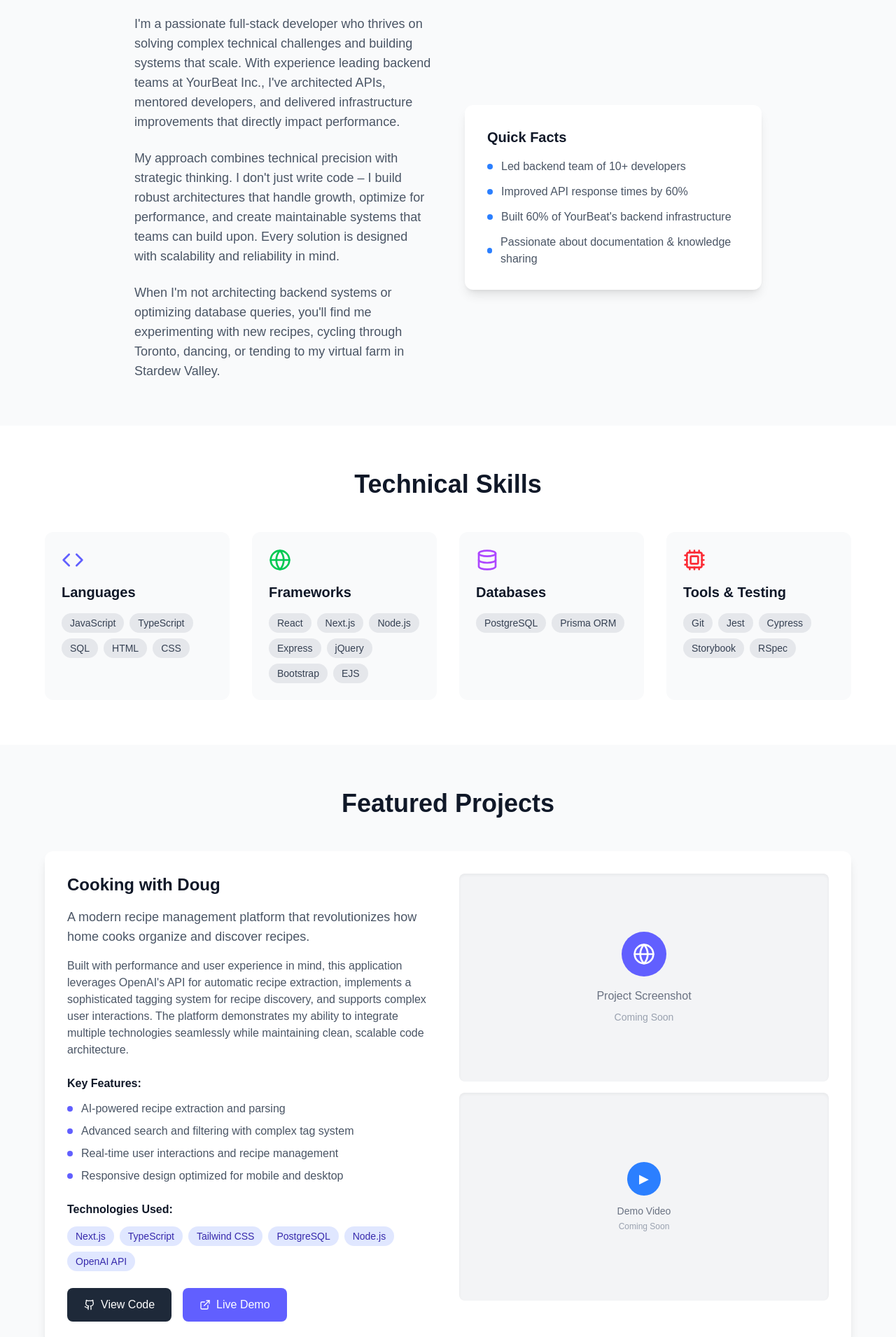
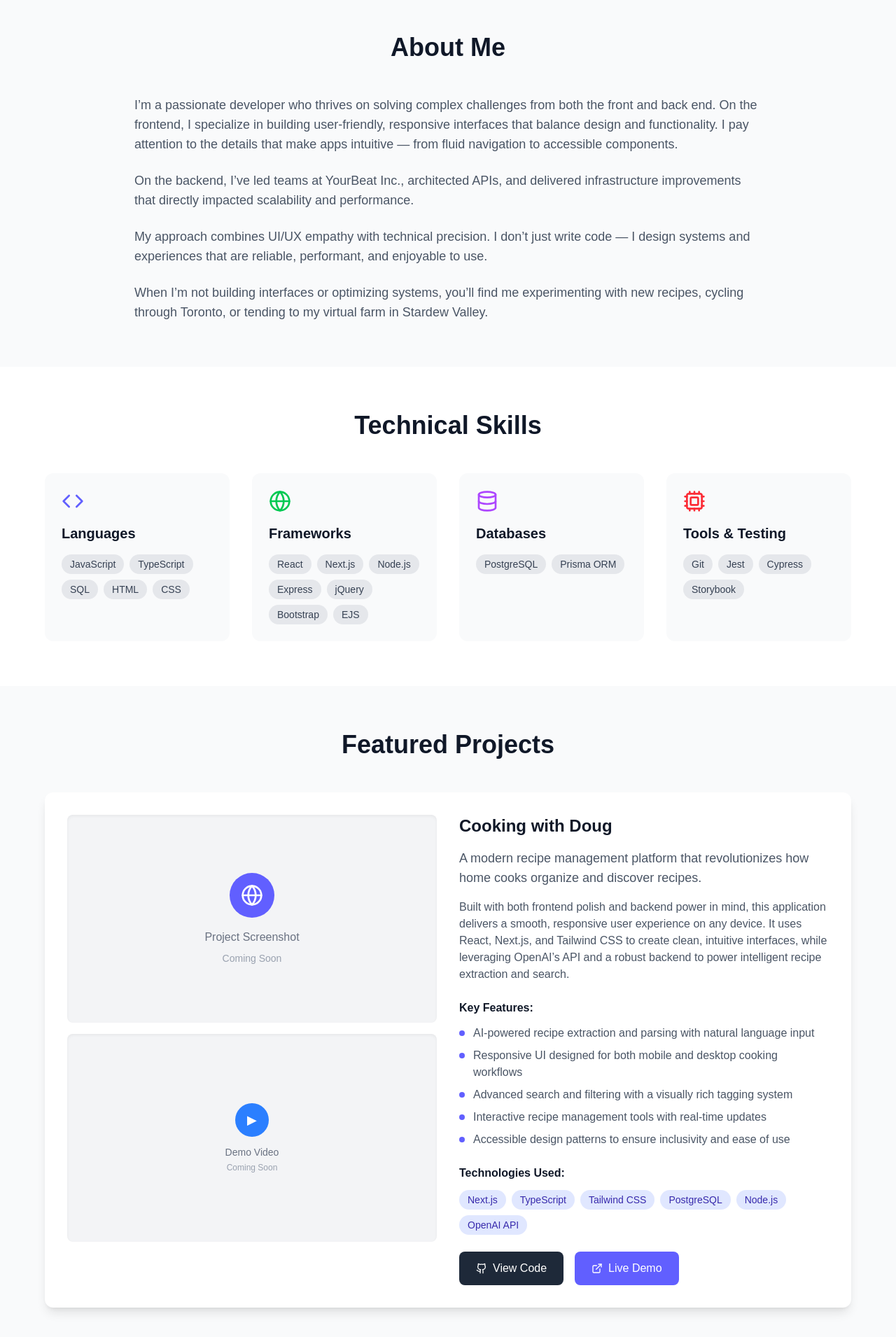
Before and after one commit to RhinoBytes/Portfolio, a Next.js app: page / in a window 1280 px wide. Shown: the part 600-2510 px from the top of the page at 70% size. Built offline with nearby package versions, Linux system fonts and the light colour scheme.

Commit message:
y axis swap project layout

```diff
--- a/src/components/Portfolio.js
+++ b/src/components/Portfolio.js
@@ -18,20 +18,25 @@ const Portfolio = () => {
     languages: ['JavaScript', 'TypeScript', 'SQL', 'HTML', 'CSS'],
     frameworks: ['React', 'Next.js', 'Node.js', 'Express', 'jQuery', 'Bootstrap', 'EJS'],
     databases: ['PostgreSQL', 'Prisma ORM'],
-    tools: ['Git', 'Jest', 'Cypress', 'Storybook', 'RSpec']
+    tools: ['Git', 'Jest', 'Cypress', 'Storybook']
   };
 
   const projects = [
     {
       title: "Cooking with Doug",
       description: "A modern recipe management platform that revolutionizes how home cooks organize and discover recipes.",
-      longDescription: "Built with performance and user experience in mind, this application leverages OpenAI's API for automatic recipe extraction, implements a sophisticated tagging system for recipe discovery, and supports complex user interactions. The platform demonstrates my ability to integrate multiple technologies seamlessly while maintaining clean, scalable code architecture.",
+      longDescription: "Built with both frontend polish and backend power in mind, this application delivers a smooth, responsive user experience on any device. It uses React, Next.js, and Tailwind CSS to create clean, intuitive interfaces, while leveraging OpenAI’s API and a robust backend to power intelligent recipe extraction and search.",
       technologies: ['Next.js', 'TypeScript', 'Tailwind CSS', 'PostgreSQL', 'Node.js', 'OpenAI API'],
       features: [
-        'AI-powered recipe extraction and parsing',
-        'Advanced search and filtering with complex tag system',
-        'Real-time user interactions and recipe management',
-        'Responsive design optimized for mobile and desktop'
+        "AI-powered recipe extraction and parsing with natural language input",
+
+        "Responsive UI designed for both mobile and desktop cooking workflows",
+
+        "Advanced search and filtering with a visually rich tagging system",
+
+        "Interactive recipe management tools with real-time updates",
+
+        "Accessible design patterns to ensure inclusivity and ease of use",
       ],
       github: "https://github.com/placeholder",
       live: "https://cooking-with-doug.placeholder.com",
@@ -80,11 +85,10 @@ const Portfolio = () => {
               Douglas Ross
             </h1>
             <p className="text-xl sm:text-2xl mb-6 text-gray-600 dark:text-gray-300">
-              Full-stack developer who solves complex problems and builds systems that scale
+              Full-stack developer who builds intuitive front-end experiences and scalable backend systems
             </p>
             <p className="text-lg mb-8 text-gray-500 dark:text-gray-400 max-w-2xl mx-auto">
-              Backend team leader and full-stack developer with a proven track record of building scalable applications,
-              mentoring teams, and optimizing performance. Based in Toronto, ON.
+              Frontend-focused full-stack developer with a strong eye for clean design and seamless user interactions. Experienced in React, Next.js, and modern CSS frameworks, I craft performant interfaces that feel natural and responsive. As a backend team leader, I’ve also architected APIs, optimized databases, and mentored developers — bridging the gap between user experience and technical infrastructure. Based in Toronto, ON.
             </p>
           </div>
 
@@ -114,48 +118,23 @@ const Portfolio = () => {
         <div className="max-w-4xl mx-auto">
           <h2 className="text-3xl sm:text-4xl font-bold mb-12 text-center">About Me</h2>
 
-          <div className="grid md:grid-cols-2 gap-12 items-center">
-            <div>
-              <p className="text-lg mb-6 text-gray-600 dark:text-gray-300">
-                I'm a passionate full-stack developer who thrives on solving complex technical challenges and building
-                systems that scale. With experience leading backend teams at YourBeat Inc., I've architected APIs,
-                mentored developers, and delivered infrastructure improvements that directly impact performance.
-              </p>
+          <div className="max-w-4xl mx-auto">
+            <p className="text-lg mb-6 text-gray-600 dark:text-gray-300">
+              I’m a passionate developer who thrives on solving complex challenges from both the front and back end. On the frontend, I specialize in building user-friendly, responsive interfaces that balance design and functionality. I pay attention to the details that make apps intuitive — from fluid navigation to accessible components.
+            </p>
 
-              <p className="text-lg mb-6 text-gray-600 dark:text-gray-300">
-                My approach combines technical precision with strategic thinking. I don't just write code – I build
-                robust architectures that handle growth, optimize for performance, and create maintainable systems
-                that teams can build upon. Every solution is designed with scalability and reliability in mind.
-              </p>
 
-              <p className="text-lg text-gray-600 dark:text-gray-300">
-                When I'm not architecting backend systems or optimizing database queries, you'll find me experimenting with
-                new recipes, cycling through Toronto, dancing, or tending to my virtual farm in Stardew Valley.
-              </p>
-            </div>
+            <p className="text-lg mb-6 text-gray-600 dark:text-gray-300">
+              On the backend, I’ve led teams at YourBeat Inc., architected APIs, and delivered infrastructure improvements that directly impacted scalability and performance.
+            </p>
 
-            <div className={`p-8 rounded-xl ${darkMode ? 'bg-gray-900' : 'bg-white'
-              } shadow-lg`}>
-              <h3 className="text-xl font-semibold mb-4">Quick Facts</h3>
-              <ul className="space-y-3 text-gray-600 dark:text-gray-300">
-                <li className="flex items-center">
-                  <span className="w-2 h-2 bg-blue-500 rounded-full mr-3"></span>
-                  Led backend team of 10+ developers
-                </li>
-                <li className="flex items-center">
-                  <span className="w-2 h-2 bg-blue-500 rounded-full mr-3"></span>
-                  Improved API response times by 60%
-                </li>
-                <li className="flex items-center">
-                  <span className="w-2 h-2 bg-blue-500 rounded-full mr-3"></span>
-                  Built 60% of YourBeat's backend infrastructure
-                </li>
-                <li className="flex items-center">
-                  <span className="w-2 h-2 bg-blue-500 rounded-full mr-3"></span>
-                  Passionate about documentation & knowledge sharing
-                </li>
-              </ul>
-            </div>
+            <p className="text-lg mb-6 text-gray-600 dark:text-gray-300">
+              My approach combines UI/UX empathy with technical precision. I don’t just write code — I design systems and experiences that are reliable, performant, and enjoyable to use.
+            </p>
+
+            <p className="text-lg text-gray-600 dark:text-gray-300">
+              When I’m not building interfaces or optimizing systems, you’ll find me experimenting with new recipes, cycling through Toronto, or tending to my virtual farm in Stardew Valley.
+            </p>
           </div>
         </div>
       </section>
@@ -260,6 +239,39 @@ const Portfolio = () => {
               >
                 <div className="p-8">
                   <div className="grid lg:grid-cols-2 gap-8 items-start">
+
+                    <div className="lg:sticky lg:top-8">
+                      <div className={`rounded-lg overflow-hidden ${darkMode ? 'bg-gray-800' : 'bg-gray-100'
+                        } aspect-video flex items-center justify-center shadow-inner`}>
+                        <div className="text-center p-8">
+                          <div className="w-16 h-16 bg-indigo-500 rounded-full flex items-center justify-center mx-auto mb-4">
+                            <Globe className="w-8 h-8 text-white" />
+                          </div>
+                          <p className="text-gray-500 dark:text-gray-400">
+                            Project Screenshot
+                          </p>
+                          <p className="text-sm text-gray-400 dark:text-gray-500 mt-2">
+                            Coming Soon
+                          </p>
+                        </div>
+                      </div>
+
+                      {/* Optional: Video placeholder */}
+                      <div className={`mt-4 rounded-lg overflow-hidden ${darkMode ? 'bg-gray-800' : 'bg-gray-100'
+                        } aspect-video flex items-center justify-center shadow-inner`}>
+                        <div className="text-center p-6">
+                          <div className="w-12 h-12 bg-blue-500 rounded-full flex items-center justify-center mx-auto mb-3">
+                            <span className="text-white text-lg">▶</span>
+                          </div>
+                          <p className="text-gray-500 dark:text-gray-400 text-sm">
+                            Demo Video
+                          </p>
+                          <p className="text-xs text-gray-400 dark:text-gray-500 mt-1">
+                            Coming Soon
+                          </p>
+                        </div>
+                      </div>
+                    </div>
                     <div className="space-y-6">
                       <div>
                         <h3 className="text-2xl font-bold mb-4">{project.title}</h3>
@@ -315,38 +327,6 @@ const Portfolio = () => {
                       </div>
                     </div>
 
-                    <div className="lg:sticky lg:top-8">
-                      <div className={`rounded-lg overflow-hidden ${darkMode ? 'bg-gray-800' : 'bg-gray-100'
-                        } aspect-video flex items-center justify-center shadow-inner`}>
-                        <div className="text-center p-8">
-                          <div className="w-16 h-16 bg-indigo-500 rounded-full flex items-center justify-center mx-auto mb-4">
-                            <Globe className="w-8 h-8 text-white" />
-                          </div>
-                          <p className="text-gray-500 dark:text-gray-400">
-                            Project Screenshot
-                          </p>
-                          <p className="text-sm text-gray-400 dark:text-gray-500 mt-2">
-                            Coming Soon
-                          </p>
-                        </div>
-                      </div>
-
-                      {/* Optional: Video placeholder */}
-                      <div className={`mt-4 rounded-lg overflow-hidden ${darkMode ? 'bg-gray-800' : 'bg-gray-100'
-                        } aspect-video flex items-center justify-center shadow-inner`}>
-                        <div className="text-center p-6">
-                          <div className="w-12 h-12 bg-blue-500 rounded-full flex items-center justify-center mx-auto mb-3">
-                            <span className="text-white text-lg">▶</span>
-                          </div>
-                          <p className="text-gray-500 dark:text-gray-400 text-sm">
-                            Demo Video
-                          </p>
-                          <p className="text-xs text-gray-400 dark:text-gray-500 mt-1">
-                            Coming Soon
-                          </p>
-                        </div>
-                      </div>
-                    </div>
                   </div>
                 </div>
               </div>
```
